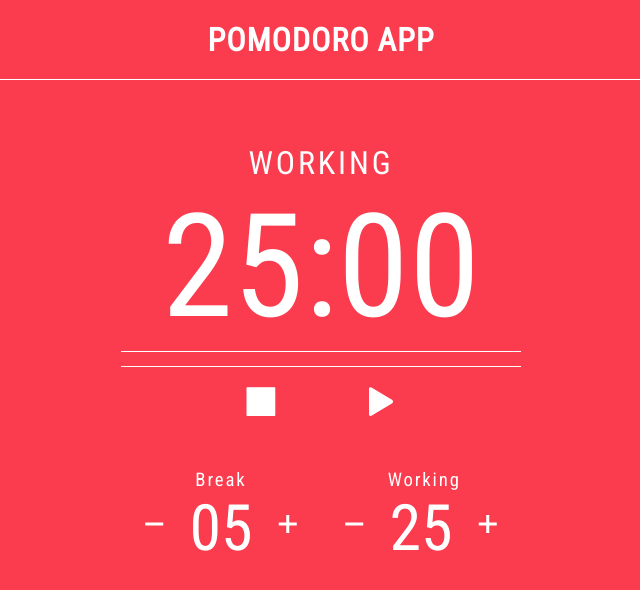
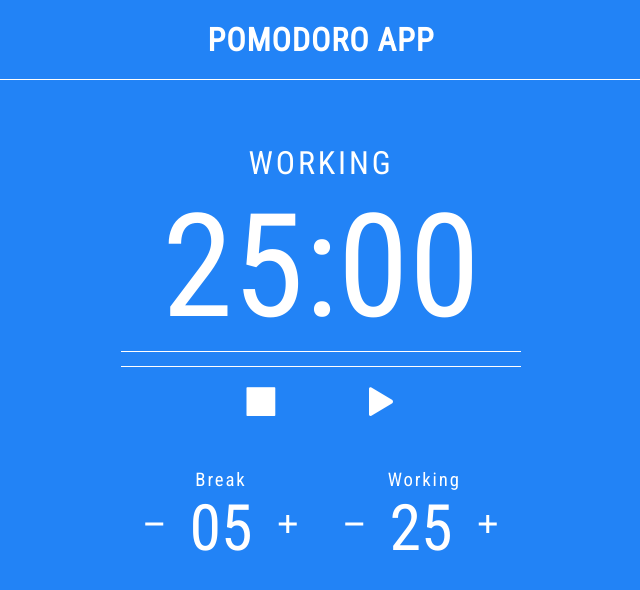
Before and after one commit to julianbetancourt/Pomodoro, a React app: page / in a window 1280 px wide. Shown: the whole page, without its empty margins (319-959 px from the left). Built offline with nearby package versions, Linux system fonts and the light colour scheme.

Commit message:
Add changeActivity functionality

```diff
--- a/src/actions/actionTypes.js
+++ b/src/actions/actionTypes.js
@@ -4,3 +4,4 @@ export const STOP_TIMER = 'STOP_TIMER';
 export const TICK = 'TICK';
 
 export const SET_LENGTH = 'SET_LENGTH';
+export const CHANGE_ACTIVITY_TYPE = 'CHANGE_ACTIVITY_TYPE';
--- a/src/actions/index.js
+++ b/src/actions/index.js
@@ -1,9 +1,10 @@
 import * as types from './actionTypes';
 
-export const startTimer = (offset) => {
+export const startTimer = (offset, time) => {
   return {
     type: types.START_TIMER,
-    offset
+    offset,
+    time
   }
 }
 
@@ -33,3 +34,10 @@ export const setLength = (timerType, length) => {
     length
   }
 }
+
+export const changeActivityType = (activityType) => {
+  return {
+    type: types.CHANGE_ACTIVITY_TYPE,
+    activityType
+  }
+}
--- a/src/containers/App.js
+++ b/src/containers/App.js
@@ -1,11 +1,13 @@
 import React, { Component } from 'react';
 import Timer from './Timer';
 import Settings from './Settings';
+import { connect } from 'react-redux';
 
 class App extends Component {
   render() {
+    const { isOn, activityType } = this.props;
     return (
-      <div className="container">
+      <div className={!isOn ? 'container stopped' : activityType === 'work' ? 'container working' : 'container onBreak'}>
         <h1>Pomodoro App</h1>
         <div className="app">
           <section className="main">
@@ -18,4 +20,11 @@ class App extends Component {
   }
 }
 
-export default App;
+const mapStateToProps = (state) => {
+  return {
+    isOn: state.timer.isOn,
+    activityType: state.timer.activityType
+  }
+}
+
+export default connect(mapStateToProps, null)(App);
--- a/src/containers/Settings.js
+++ b/src/containers/Settings.js
@@ -11,18 +11,22 @@ class Settings extends Component {
     this.minute = 60000;
   }
   add(e) {
-    const isWork = e.target.className === 'ion-plus plus-work' ? true : false;
-    if ( isWork && this.props.workLength < this.minute * 59) {
+    const isButtonWork = e.target.className === 'ion-plus plus-work' ? true : false;
+    const isActivityWork = this.props.activityType === 'work' ? true : false;
+
+    if ( isButtonWork && this.props.workLength < this.minute * 59 && !this.props.isOn && isActivityWork) {
       this.props.setLength('work', this.props.workLength + this.minute)
-    } else if (!isWork && this.props.breakLength < this.minute * 20) {
+    } else if (!isButtonWork && this.props.breakLength < this.minute * 20 && !this.props.isOn) {
       this.props.setLength('break', this.props.breakLength + this.minute)
     }
   }
   subtract(e) {
-    const isWork = e.target.className === 'ion-minus minus-work' ? true : false;
-    if ( isWork && this.props.workLength > this.minute) {
+    const isButtonWork = e.target.className === 'ion-minus minus-work' ? true : false;
+    const isActivityWork = this.props.activityType === 'work' ? true : false;
+
+    if ( isButtonWork && this.props.workLength > this.minute && !this.props.isOn && isActivityWork) {
       this.props.setLength('work', this.props.workLength - this.minute)
-    } else if (!isWork && this.props.breakLength > this.minute) {
+    } else if (!isButtonWork && this.props.breakLength > this.minute && !this.props.isOn) {
       this.props.setLength('break', this.props.breakLength - this.minute)
     }
   }
@@ -33,7 +37,7 @@ class Settings extends Component {
         <div className="control">
           <i className="ion-minus minus-work" onClick={this.subtract}></i>
           <div className="control__number">
-            <h3>{activityType === 'work' ? 'Working' : 'On Break'}</h3>
+            <h3>Working</h3>
             <span>{msToMm(workLength)}</span>
           </div>
           <i className="ion-plus plus-work" onClick={this.add}></i>
@@ -55,7 +59,8 @@ const mapStateToProps = (state) => {
   return {
     workLength: state.timer.workLength,
     breakLength: state.timer.breakLength,
-    activityType: state.timer.activityType
+    activityType: state.timer.activityType,
+    isOn: state.timer.isOn
   }
 }
 
--- a/src/containers/Timer.js
+++ b/src/containers/Timer.js
@@ -1,6 +1,6 @@
 import React, { Component } from 'react';
 import { connect } from 'react-redux';
-import { startTimer, tick, pauseTimer, stopTimer } from '../actions';
+import { startTimer, tick, pauseTimer, stopTimer, changeActivityType } from '../actions';
 import { msToMmSs } from '../utils/format';
 
 class Timer extends Component {
@@ -10,13 +10,27 @@ class Timer extends Component {
     this.start = this.start.bind(this);
     this.pause = this.pause.bind(this);
     this.stop = this.stop.bind(this);
+    this.calculatePercentage = this.calculatePercentage.bind(this);
 
     this.interval = null;
+
+  }
+  componentDidUpdate() {
+    document.title = msToMmSs(this.props.time) + ' - ' + this.props.activityType;
   }
   start() {
     this.props.startTimer(Date.now());
     this.interval = setInterval(() => {
       this.props.tick(Date.now())
+      if (this.props.time <= 0) {
+        if (this.props.activityType === 'work') {
+          this.props.changeActivityType('break');
+          //clearInterval(this.interval);
+          //this.start();
+        } else {
+          this.props.changeActivityType('work');
+        }
+      }
     })
   }
   pause() {
@@ -26,17 +40,29 @@ class Timer extends Component {
   stop() {
     clearInterval(this.interval);
     this.props.stopTimer();
+    this.props.changeActivityType('work');
+  }
+  calculatePercentage() {
+    if (this.props.activityType === 'work') {
+      const percent1 = ((this.props.workLength - this.props.time) * 100) / this.props.workLength;
+      return percent1 + '%';
+    } else {
+      const percent2 = ((this.props.breakLength - this.props.time) * 100) / this.props.breakLength;
+      return percent2 + '%';
+    }
   }
 
   render() {
-    const { isOn, time } = this.props;
+    const { isOn, time, activityType } = this.props;
     return (
       <div className="timer">
         <div className="timer__clock">
-          <h2>Working</h2>
+          <h2>{activityType === 'work' ? 'Working' : 'On Break'}</h2>
           <span>{msToMmSs(time)}</span>
         </div>
-        <div className="load-bar"><div className="load-bar__bar"></div></div>
+        <div className="load-bar">
+          <div className="load-bar__bar" style={{"width": this.calculatePercentage()}}></div>
+          </div>
         <div className="timer__control">
           <i className="ion-stop" onClick={this.stop}></i>
           <i className={isOn ? 'ion-pause' : 'ion-play'} onClick={isOn ? this.pause : this.start}></i>
@@ -49,7 +75,10 @@ class Timer extends Component {
 const mapStateToProps = (state) => {
   return {
     time: state.timer.time,
-    isOn: state.timer.isOn
+    isOn: state.timer.isOn,
+    activityType: state.timer.activityType,
+    workLength: state.timer.workLength,
+    breakLength: state.timer.breakLength
   }
 }
 
@@ -58,7 +87,8 @@ const mapDispatchToProps = (dispatch) => {
     startTimer: (offset) => dispatch(startTimer(offset)),
     tick: (time) => dispatch(tick(time)),
     pauseTimer: () => dispatch(pauseTimer()),
-    stopTimer: () => dispatch(stopTimer())
+    stopTimer: () => dispatch(stopTimer()),
+    changeActivityType: (activityType) => dispatch(changeActivityType(activityType))
   }
 }
 
--- a/src/reducers/timer.js
+++ b/src/reducers/timer.js
@@ -35,6 +35,12 @@ const timer = (state = initialState, action) => {
         time: isWork ? action.length : state.time,
         breakLength: !isWork ? action.length : state.breakLength
       }
+    case types.CHANGE_ACTIVITY_TYPE:
+      return {
+        ...state,
+        activityType: action.activityType,
+        time: action.activityType === 'work' ? state.workLength : state.breakLength
+      }
     default:
       return state;
   }
--- a/src/sass/main.sass
+++ b/src/sass/main.sass
@@ -4,9 +4,21 @@
   box-sizing: border-box
 
 body
-  background: #FB3C4E
   font-family: 'Roboto Condensed', sans-serif
   color: white
+  user-select: none
+
+.container
+  height: 100%
+
+.container.stopped
+  background: #2283f6
+
+.container.working
+  background: #02cda0
+
+.container.onBreak
+  background: #fb3c4e
 
 h1
   border-bottom: 1px solid
@@ -23,6 +35,8 @@ h1
 @media (min-width: 768px)
   .app
     padding-top: 8vh
+  .container
+    height: 100vh
 
 
 
```
